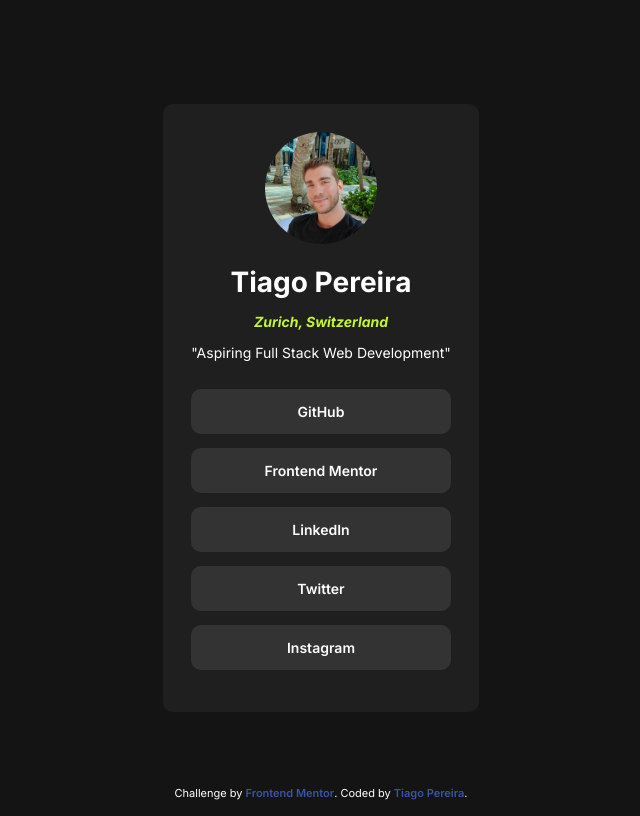
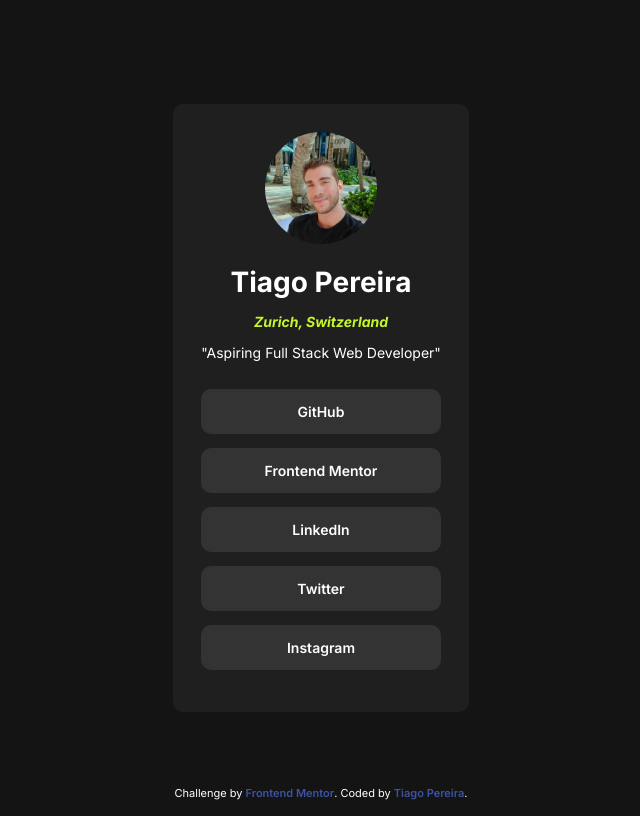
Before and after one commit to BuildAndBreak/social-links-profile-main, a plain HTML site: page index.html in a window 1280 px wide. Shown: the whole page, without its empty margins (319-959 px from the left). Drawn offline with Linux system fonts and the light colour scheme.

Commit message:
Update index.html

```diff
--- a/index.html
+++ b/index.html
@@ -33,7 +33,7 @@
       <div class="personal-info">
         <h1>Tiago Pereira</h1>
         <address class="country-city">Zurich, Switzerland</address>
-        <p>"Aspiring Full Stack Web Development"</p>
+        <p>"Aspiring Full Stack Web Developer"</p>
       </div>
 
       <div class="social-media-links">
```
